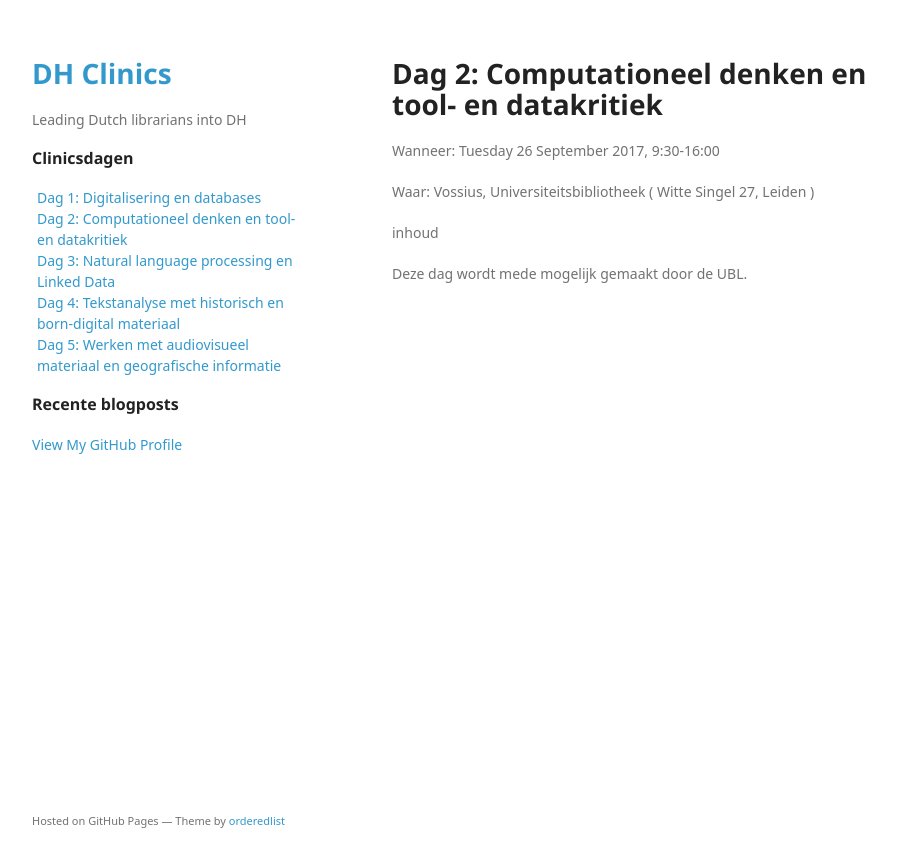
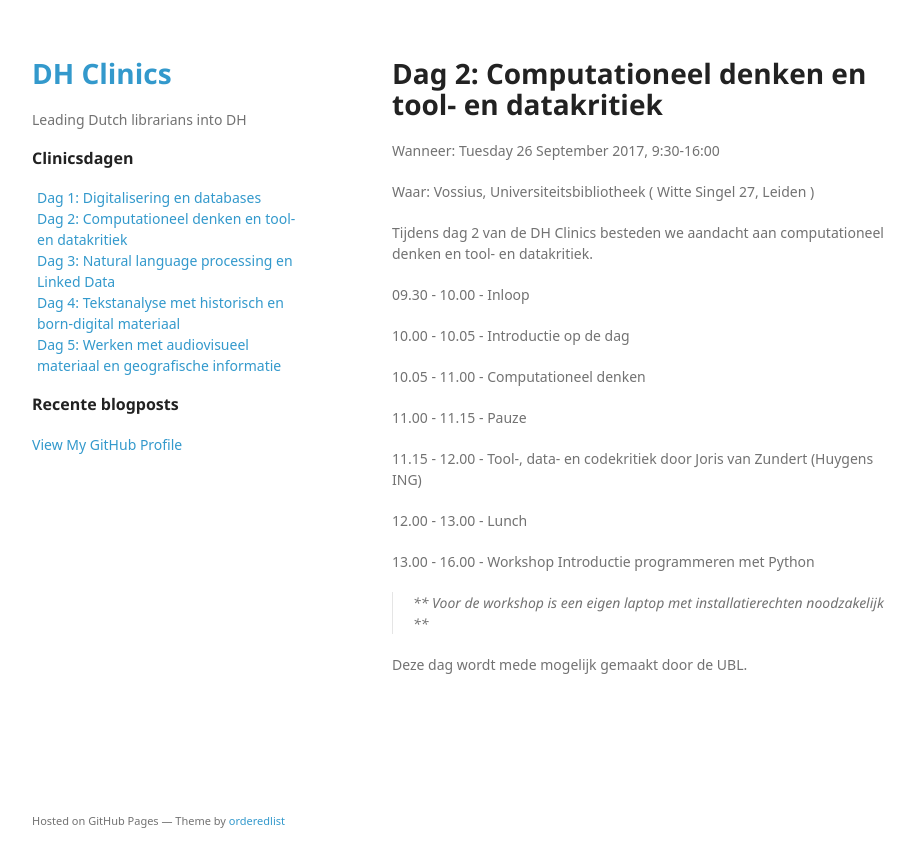
Before and after one commit to DHClinics/dhclinics.github.io, a Jekyll site: the page built from _dag/2017-dag2.md, in a window 1280 px wide. Shown: the top 867 px of the page, without its empty margins (178-1093 px from the left). Built offline with Jekyll 4.4.1, drawn with Linux system fonts in a browser that asks for light colours; some web fonts are replaced; a script that is not in the unit is left out.

Commit message:
pas inhoud dag 2 aan

```diff
--- a/_dag/2017-dag2.md
+++ b/_dag/2017-dag2.md
@@ -12,4 +12,20 @@ startdate: 2017-09-26T09:30+02:00
 enddate: 2017-09-26T16:00+02:00
 registration:
 ---
-inhoud
+Tijdens dag 2 van de DH Clinics besteden we aandacht aan computationeel denken en tool- en datakritiek.
+
+09.30 - 10.00 - Inloop
+
+10.00 - 10.05 - Introductie op de dag
+
+10.05 - 11.00 - Computationeel denken
+
+11.00 - 11.15 - Pauze
+
+11.15 - 12.00 - Tool-, data- en codekritiek door Joris van Zundert (Huygens ING)
+
+12.00 - 13.00 - Lunch
+
+13.00 - 16.00 - Workshop Introductie programmeren met Python
+
+>  ** Voor de workshop is een eigen laptop met installatierechten noodzakelijk **
```
